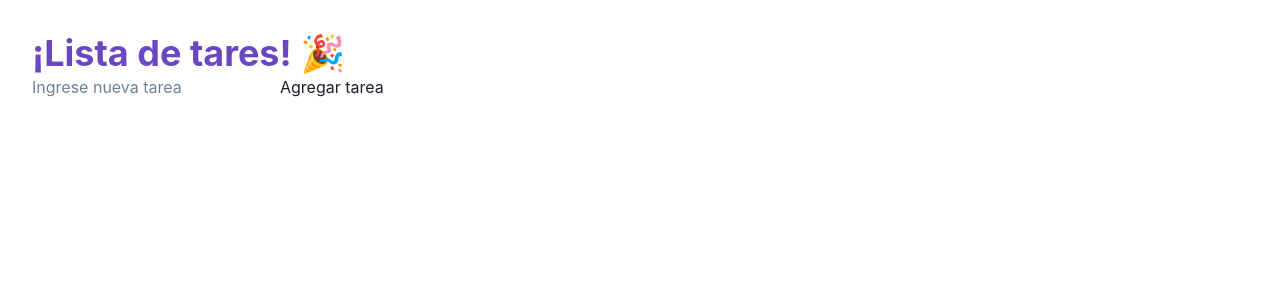
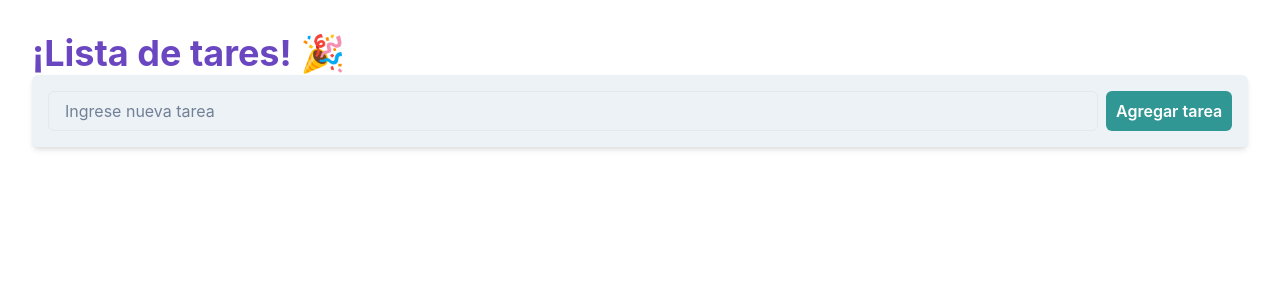
Before and after one commit to Melanyrc19/Proyecto-React, a React (Vite) app: page / in a window 1280 px wide. Shown: the top 300 px of the page. Built offline with nearby package versions, Linux system fonts and the light colour scheme.

Commit message:
prueba de estilos con chackra

```diff
--- a/src/App.jsx
+++ b/src/App.jsx
@@ -15,10 +15,7 @@ function App() {
           ¡Lista de tares! 🎉
         </Heading>
 
-
-
        <TodoList />
-
 
       <VStack spacing={4}></VStack>
    </Box>
--- a/src/Components/Form.jsx
+++ b/src/Components/Form.jsx
@@ -1,4 +1,6 @@
+
 import { useState } from "react";
+import { Box, Input, Button } from "@chakra-ui/react";
 
 export const Form = ({ onAgregarTarea }) => {
 
@@ -14,14 +16,23 @@ export const Form = ({ onAgregarTarea }) => {
   };
 
   return (
-    <form onSubmit={agregarTarea}>
-      <input
+
+    <Box  as="form"
+      onSubmit={agregarTarea}
+      display="flex"
+      gap={2}
+      p={4}
+      bg="gray.100"
+      borderRadius="md"
+      boxShadow="md">
+      <Input
         type="text"
         placeholder="Ingrese nueva tarea"
         value={tarea}
         onChange={(e) => setTarea(e.target.value)}
+
       />
-      <button type="submit">Agregar tarea</button>
-    </form>
+      <Button colorScheme="teal" type="submit">Agregar tarea</Button>
+    </Box>
   );
 };
--- a/src/Components/TodoList.jsx
+++ b/src/Components/TodoList.jsx
@@ -1,5 +1,6 @@
 import { useState } from "react";
 import { Form } from "./Form";
+import { Button } from "@chakra-ui/react";
 
 
 export const TodoList = () => {
@@ -43,8 +44,8 @@ export const TodoList = () => {
         {tareas.map((tarea, id) => (
           <li key={id}>
             {tarea.texto}
-            <button onClick={() => editarTarea(tarea.id)}>Editar</button>
-            <button onClick={() => eliminarTarea(tarea.id)}>Eliminar</button>
+            <Button  size="xs" colorScheme="teal" onClick={() => editarTarea(tarea.id)}>Editar</Button>
+            <Button  size="xs" colorScheme="red" onClick={() => eliminarTarea(tarea.id)}>Eliminar</Button>
 
           </li>
 
```
